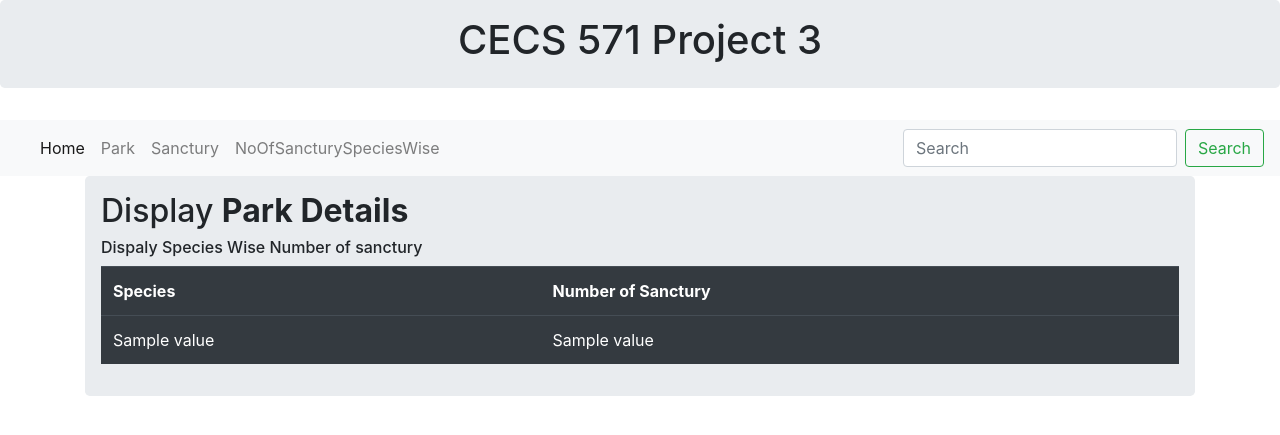
After one commit to parthshah1/CECS-571-Project-3, a Flask app: page /noofsanctury in a window 1280 px wide. The commit adds this page. Shown: the top 435 px of the page. Run offline with Flask 2, Linux system fonts and the light colour scheme; a database or web service that is not in the repository returns one stand-in record (values such as "Sample title"); data that the repository does not hold is empty; some libraries are stand-ins or nearby versions.

Commit message:
More changes

```diff
--- a/ForestPantingSpaceOntology/App.py
+++ b/ForestPantingSpaceOntology/App.py
@@ -11,46 +11,50 @@ prefixquery = """PREFIX rdf: <http://www.w3.org/1999/02/22-rdf-syntax-ns#>
 
 @app.route('/')
 def Index():
-     url = 'http://localhost:3030/PSonto/sparql'
-     query = prefixquery + """
-             SELECT (MAX(?park_id)+1 AS ?pid) WHERE { ?x a test:Park . ?x test:ParkID ?park_id . }
-                     """
-     r = requests.get(url, params={'format': 'json', 'query': query})
-     results = r.json()
-     query1 = prefixquery + """
- SELECT (MAX(?sanctury_id)+1 AS ?sid) WHERE { ?x a test:Sanctury . ?x test:SancturyID ?sanctury_id . }
-                         """
-     r1 = requests.get(url, params={'format': 'json', 'query': query1})
-     results1 = r1.json()
+    url = 'http://localhost:3030/PSOnto/sparql'
+    query = prefixquery + """
+            SELECT (MAX(?park_id)+1 AS ?pid) WHERE { ?x a test:Park . ?x test:ParkID ?park_id . }
+                    """
+    r = requests.get(url, params={'format': 'json', 'query': query})
+    results = r.json()
+    query1 = prefixquery + """
+SELECT (MAX(?sanctury_id)+1 AS ?sid) WHERE { ?x a test:Sanctury . ?x test:SancturyID ?sanctury_id . }
+                        """
+    r1 = requests.get(url, params={'format': 'json', 'query': query1})
+    results1 = r1.json()
 
-     query2 = prefixquery + """
-     SELECT (MAX(?borough_id)+1 AS ?bid) WHERE { ?x a test:Borough . ?x test:BoroughID ?borough_id . }
-                             """
-     r2 = requests.get(url, params={'format': 'json', 'query': query2})
-     results2 = r2.json()
+    query2 = prefixquery + """
+    SELECT (MAX(?borough_id)+1 AS ?bid) WHERE { ?x a test:Borough . ?x test:BoroughID ?borough_id . }
+                            """
+    r2 = requests.get(url, params={'format': 'json', 'query': query2})
+    results2 = r2.json()
 
-     return render_template("index.html", data=results, data2=results2, data1=results1)
+    return render_template("index.html", data=results, data1=results1, data2=results2 )
 
 
 @app.route('/park')
 def Park():
     title="Park"
-    url = 'http://localhost:3030/PSonto/sparql'
-    query = prefixquery + """ SELECT ?x ?parkname ?name ?acre ?lati ?logi ?status ?pcode WHERE
-                {
-                 ?x a test:Park .
-                 ?x test:Name ?parkname .
-                  ?x test:Acre ?acre .
-                  ?x test:Latitude ?lati .
-                  ?x test:Longitude ?logi .
-                 ?x test:isSituatedIn ?y .
-                 ?y test:Name ?name .
-                 ?y test:PostalCode ?pcode .
-                 ?x test:hasStatus ?z .
-                  ?z test:PSStatusValue  ?status .
-                FILTER regex(?status, "", "i")
-                FILTER regex(?parkname, "", "i")
-                }
+    url = 'http://localhost:3030/PSOnto/sparql'
+    query = prefixquery + """ SELECT ?x ?parkname  ?acre ?htype ?bname ?status ?lati ?logi
+                                WHERE
+                                {
+                                 ?x a test:Park .
+                                 ?x test:Name ?parkname .
+                                  ?x test:Acre ?acre .
+                                  ?x test:HabitatType ?htype .
+                                  ?x test:Latitude ?lati .
+                                  ?x test:Longitude ?logi .
+                                 ?x test:isSituatedIn ?y .
+                                 ?y test:Name ?bname .
+                                 ?x test:hasStatus ?z .
+                                  ?z test:PSStatusValue  ?status .
+                                FILTER regex(?htype, "Salt", "i")
+                                FILTER regex(?status, "emp", "i")
+                                FILTER regex(?bname, "", "i")
+                                FILTER regex(?parkname, "", "i")
+                                }
+
                 """
     r = requests.get(url, params={'format': 'json', 'query': query})
     results = r.json()
@@ -61,32 +65,54 @@ def Park():
 @app.route('/sanctury')
 def Sanctury():
     title="Park"
-    url = 'http://localhost:3030/PSonto/sparql'
-    query = prefixquery + """ SELECT ?x ?sancturyname ?boroghname ?acre ?htype ?status ?pcode WHERE
-                {
-                 ?x a test:Sanctury .
-                 ?x test:Name ?sancturyname .
-                  ?x test:Acre ?acre .
-                  ?x test:HabitatType ?htype .
-                   ?x test:isSituatedIn ?y .
-                 ?y test:Name ?boroghname .
-                 ?y test:PostalCode ?pcode .
-                 ?x test:hasStatus ?z .
-                  ?z test:PSStatusValue  ?status .
-                 ?y test:PostalCode ?pcode .
-                 ?x test:hasStatus ?z .
-                  ?z test:PSStatusValue  ?status .
-                FILTER regex(?status, "popu", "i")
-                FILTER regex(?sancturyname, "preserve", "i")
-                FILTER regex(?htype,"forest","i")
-                }
-                order by ?x
+    url = 'http://localhost:3030/PSOnto/sparql'
+    query = prefixquery + """ SELECT ?x ?sancturyname ?boroghname ?acre ?htype ?species ?status ?pcode WHERE
+{
+ ?x a test:Sanctury .
+ ?x test:Name ?sancturyname .
+  ?x test:Acre ?acre .
+  ?x test:HabitatType ?htype .
+  ?x test:PreservedSpecies ?species .
+   ?x test:isSituatedIn ?y .
+ ?y test:Name ?boroghname .
+ ?y test:PostalCode ?pcode .
+ ?x test:hasStatus ?z .
+  ?z test:PSStatusValue  ?status .
+ ?y test:PostalCode ?pcode .
+ ?x test:hasStatus ?z .
+  ?z test:PSStatusValue  ?status .
+FILTER regex(?status, "", "i")
+FILTER regex(?sancturyname, "", "i")
+FILTER regex(?htype, "", "i")
+FILTER regex(?species, "duck", "i")
+}
+order by ?x
                 """
     r = requests.get(url, params={'format': 'json', 'query': query})
     results = r.json()
     return render_template("sanctury.html", data=results)
 
 
+@app.route('/noofsanctury')
+def NoofSanctury():
+    title="NoofSanctury"
+    url = 'http://localhost:3030/PSOnto/sparql'
+    query = prefixquery + """ SELECT  ?species (count(?sancturyname) as ?numberofsanctury)   WHERE
+                            {
+                             ?x a test:Sanctury .
+                             ?x test:Name ?sancturyname .
+                              ?x test:Acre ?acre .
+                              ?x test:HabitatType ?htype .
+                              ?x test:PreservedSpecies ?species .
+                            }
+                            GROUP BY ?species
+                            HAVING(regex(?species, "herons", "i") )
+                            """
+    r = requests.get(url, params={'format': 'json', 'query': query})
+    results = r.json()
+    return render_template("noofsanctury_specieswise.html", data=results)
+
+
 
 
 if __name__=="__main__":
--- a/ForestPantingSpaceOntology/templates/menu.html
+++ b/ForestPantingSpaceOntology/templates/menu.html
@@ -19,6 +19,9 @@
        <li class="nav-item">
         <a class="nav-link" href="{{ url_for('Sanctury') }}">Sanctury</a>
       </li>
+      <li class="nav-item">
+        <a class="nav-link" href="{{ url_for('NoofSanctury') }}">NoOfSancturySpeciesWise</a>
+      </li>
 
     </ul>
     <form class="form-inline my-2 my-lg-0">
--- /dev/null
+++ b/ForestPantingSpaceOntology/templates/noofsanctury_specieswise.html
@@ -0,0 +1,34 @@
+{% extends 'base.html' %}
+
+{% block title %}Disease{% endblock %}
+{% include 'header.html' %}
+{% include 'menu.html' %}
+
+{% block body %}
+<div class="container">
+    <div class="row">
+        <div class="col md-12">
+            <div class="jumbotron p-3">
+                <h2>Display <b>Park Details</b></h2>
+                <h6>Dispaly Species Wise Number of sanctury </h6>
+                <table class="table table-hover table-dark">
+                    <tr>
+                        <th>Species</th>
+                        <th>Number of Sanctury</th>
+                    </tr>
+
+                    {% for row in data['results']['bindings'] %}
+                     <tr>
+                        <td>{{row['species']['value']}}</td>
+                        <td>{{row['numberofsanctury']['value']}}</td>
+                    </tr>
+                    {% endfor %}
+                </table>
+                <!-- Add Modal Start -->
+
+        </div>
+    </div>
+</div>
+</div>
+
+{% endblock %}
--- a/ForestPantingSpaceOntology/templates/park.html
+++ b/ForestPantingSpaceOntology/templates/park.html
@@ -16,17 +16,17 @@
                         <th>Borough</th>
                         <th>Acre</th>
                         <th>Status</th>
-                        <th>Pcode</th>
+                        <th>Habitat Type</th>
                         <th>Map</th>
                     </tr>
 
                     {% for row in data['results']['bindings'] %}
                      <tr>
                         <td>{{row['parkname']['value']}}</td>
-                        <td>{{row['name']['value']}}</td>
+                        <td>{{row['bname']['value']}}</td>
                         <td>{{row['acre']['value']}}</td>
                         <td>{{row['status']['value']}}</td>
-                        <td>{{row['pcode']['value']}}</td>
+                         <td>{{row['htype']['value']}}</td>
                         <td> <a href="https://maps.google.com/?q={{row['lati']['value']}},{{row['logi']['value']}}">
       <img src="{{url_for('static',filename='images/map.png')}}" height="50" width="50" alt="map" />
  </a></td>
```
